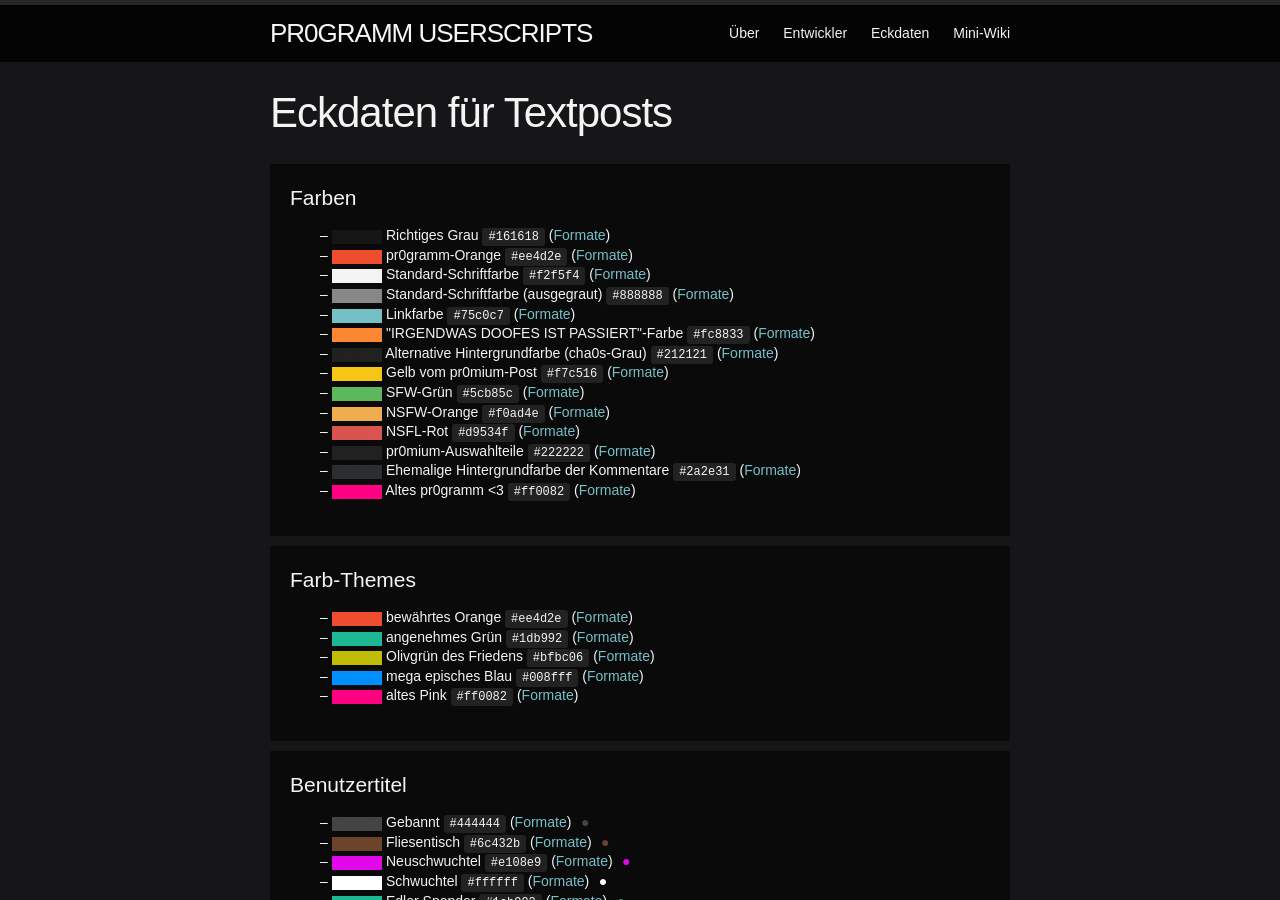
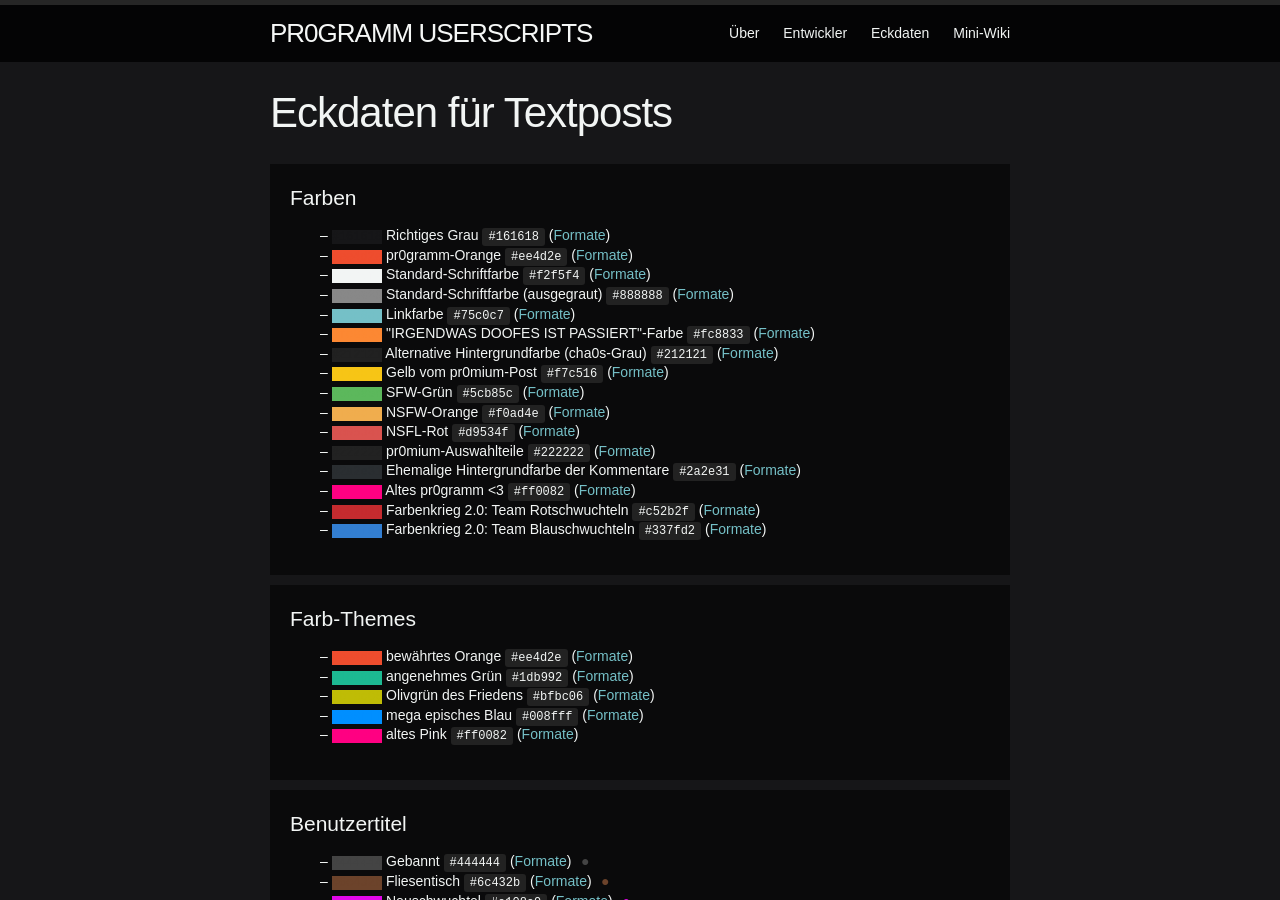
Before and after one commit to holzmaster/userscripts, a Jekyll site: the page built from eckdaten.html, in a window 1280 px wide and 900 px high. Built offline with Jekyll 4.4.1, drawn with Linux system fonts in a browser that asks for light colours.

Commit message:
Add schwuchtelfarben

```diff
--- a/eckdaten.html
+++ b/eckdaten.html
@@ -86,6 +86,13 @@ pr0gramm_colors:
   -
     name: "Altes pr0gramm <3"
     color: ff0082
+  -
+    name: "Farbenkrieg 2.0: Team Rotschwuchteln"
+    color: c52b2f
+  -
+    name: "Farbenkrieg 2.0: Team Blauschwuchteln"
+    color: 337fd2
+
 epische_farben:
   -
     name: "bewährtes Orange"
```
